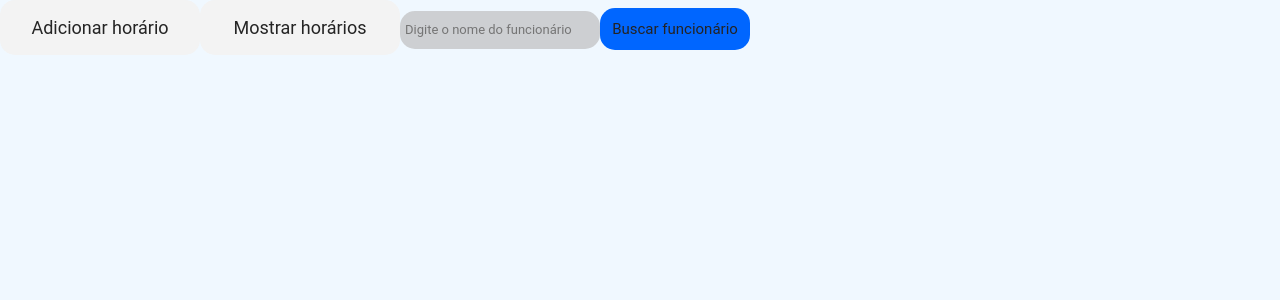
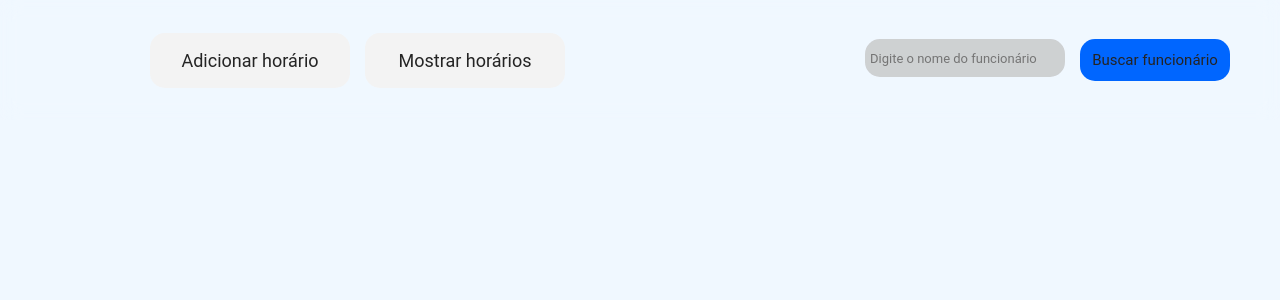
Before and after one commit to FabricioSobrinho/Desafio-klickagenda, a React (Vite) app in the folder Front-end-clickagenda/: page / in a window 1280 px wide. Shown: the top 300 px of the page. Built offline with nearby package versions, Linux system fonts and the light colour scheme.

Commit message:
Feat: add navbar styles

```diff
--- a/Front-end-clickagenda/src/layouts/components/Navbar.jsx
+++ b/Front-end-clickagenda/src/layouts/components/Navbar.jsx
@@ -1,16 +1,21 @@
-import Button from "./forms components/Button"
-import SearchInput from "./forms components/SearchInput"
+import Button from "./forms components/Button";
+import SearchInput from "./forms components/SearchInput";
+
+import Styles from "../../styles/Navbar.module.css";
 
 function Navbar() {
   return (
-    <nav>
+    <nav className={Styles.mainNavbar}>
+      <div className={Styles.leftNavbar}>
         <Button text={"Adicionar horário"} />
         <Button text={"Mostrar horários"} />
-
-        <SearchInput text={"Digite o nome do funcionário"}/>
+      </div>
+      <div className={Styles.rightNavbar}>
+        <SearchInput text={"Digite o nome do funcionário"} />
         <Button text={"Buscar funcionário"} color={"blue"} minSize />
+      </div>
     </nav>
-  )
+  );
 }
 
-export default Navbar
+export default Navbar;
--- /dev/null
+++ b/Front-end-clickagenda/src/styles/Navbar.module.css
@@ -0,0 +1,25 @@
+.mainNavbar {
+  position: fixed;
+  top: 0;
+
+  display: flex;
+  flex-direction: row;
+
+  justify-content: space-around;
+  align-items: center;
+
+  height: 15vh;
+  width: 100vw;
+  background: #f0f8ff47;
+
+  backdrop-filter: blur(10px);
+  z-index: 9999;
+}
+
+.leftNavbar,
+.rightNavbar {
+  display: flex;
+  gap: 1.5rem;
+
+  margin: 0 15rem;
+}
```
